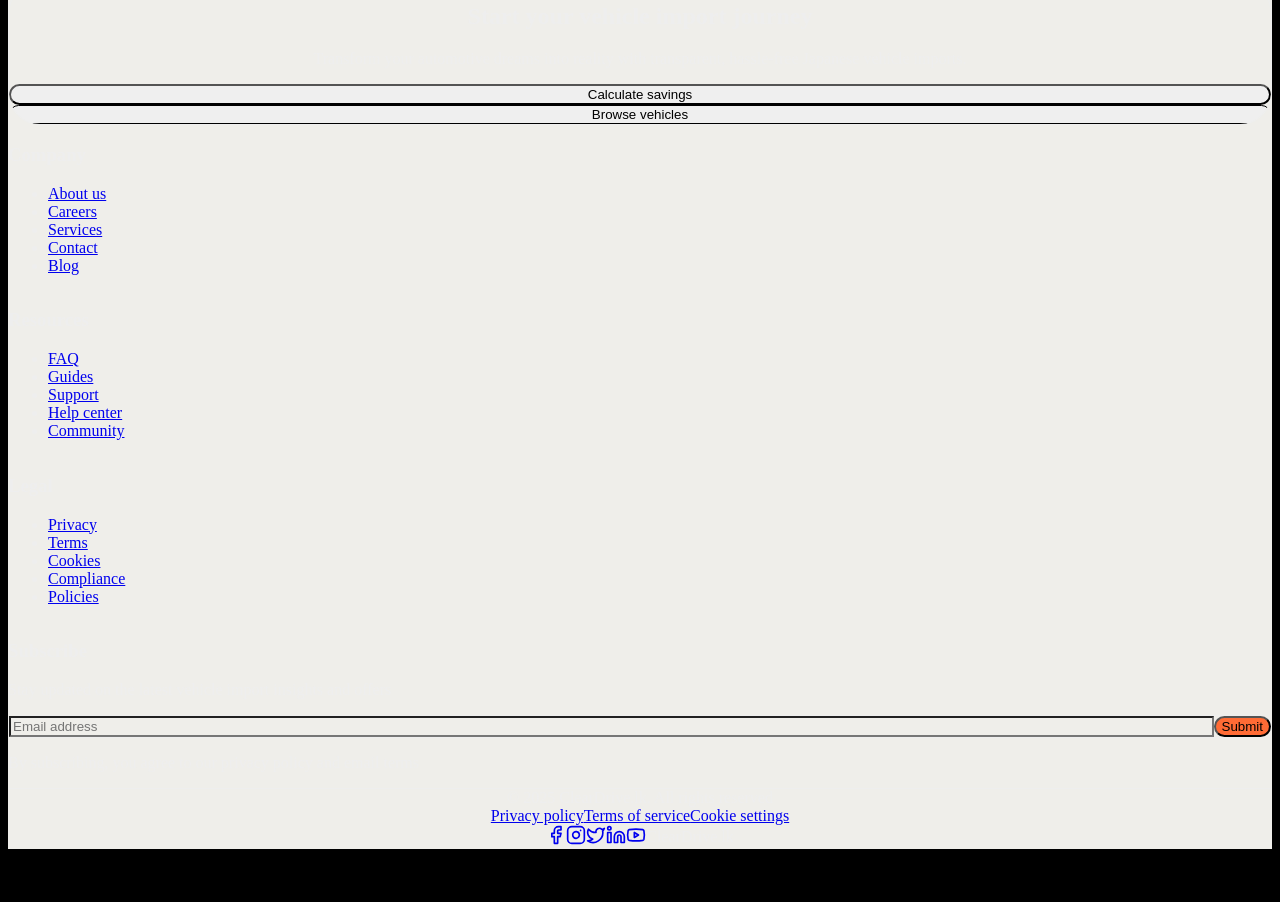
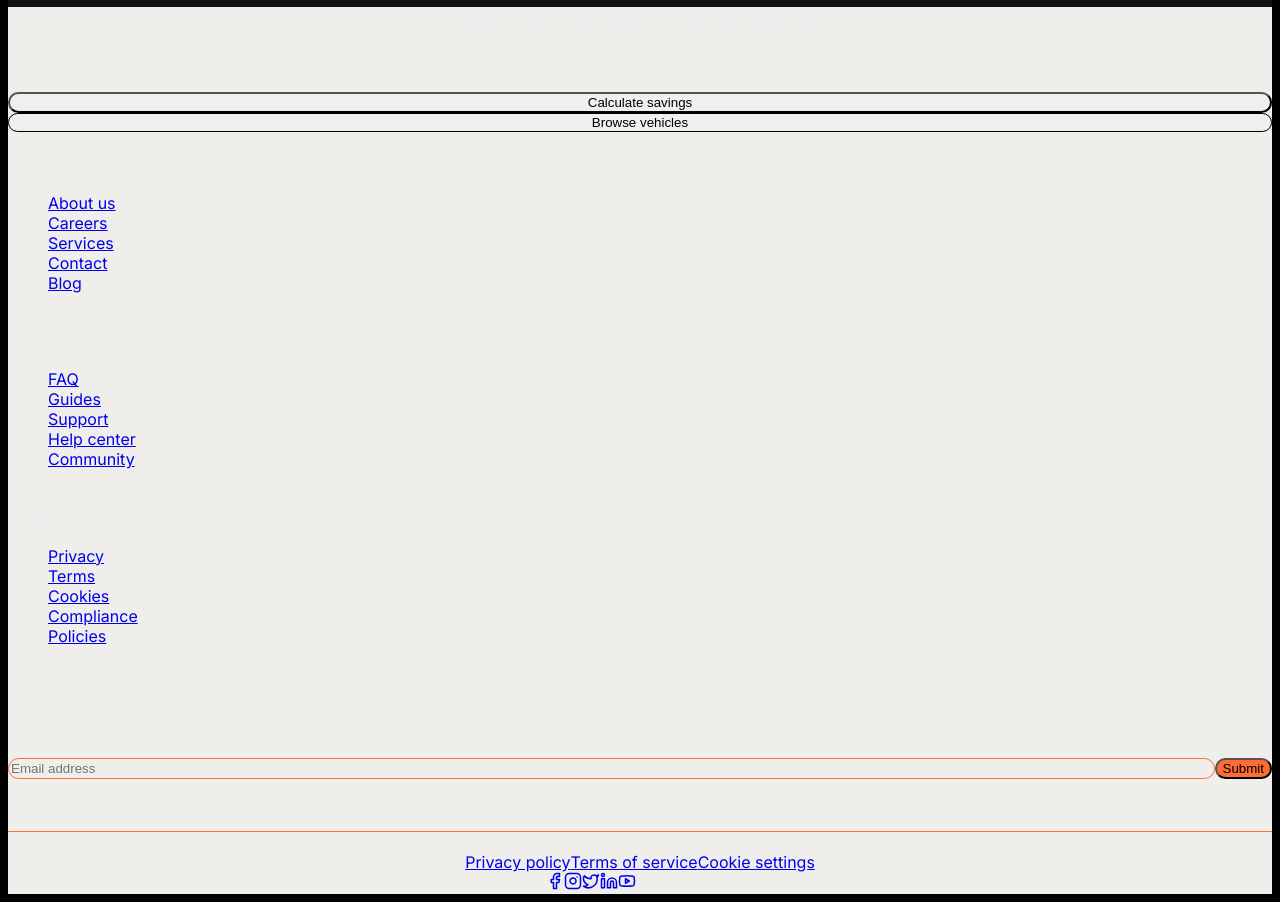
Before and after one commit to ClearDrive-lk/cleardrive-landing, a Next.js app: page /features in a window 1280 px wide. Shown: the part 880-1782 px from the top of the page. Before the commit the page ends 1737 px from the top, so only its background shows below. Built offline with nearby package versions, Linux system fonts and the light colour scheme.

Commit message:
layout and footer

```diff
--- a/app/layout.tsx
+++ b/app/layout.tsx
@@ -1,23 +1,23 @@
+import type { Metadata } from "next";
+import { Inter } from "next/font/google";
 import "./globals.css";
-import type { Metadata } from "next";
-import Navbar from "@/components/Navbar";
 import Footer from "@/components/Footer";
 
+const inter = Inter({ subsets: ["latin"] });
+
 export const metadata: Metadata = {
-  title: "ClearDrive.lk – Transparent Vehicle Imports",
-  description:
-    "ClearDrive.lk is an IIT SDGP project for transparent vehicle importing to Sri Lanka.",
+  title: "ClearDrive.lk | Transparent Vehicle Imports",
+  description: "ClearDrive.lk is an IIT SDGP project for transparent vehicle importing to Sri Lanka.",
 };
 
 export default function RootLayout({
   children,
-}: {
+}: Readonly<{
   children: React.ReactNode;
-}) {
+}>) {
   return (
     <html lang="en">
-      <body className="bg-black text-[#EEEEEE] antialiased">
-        <Navbar />
+      <body className={`${inter.className} bg-[#111]`}>
         {children}
         <Footer />
       </body>
--- a/components/Footer.tsx
+++ b/components/Footer.tsx
@@ -3,13 +3,11 @@ import { Facebook, Instagram, Linkedin, Twitter, Youtube } from 'lucide-react';
 
 export default function Footer() {
   return (
-    <footer className="bg-[#EFEEEA] text-gray-900 pt-16 pb-8 px-4 sm:px-6 lg:px-8 mt-20">
-      <div className="max-w-7xl mx-auto">
+    <footer className="bg-[#EFEEEA] text-gray-900 pt-16 pb-8 px-4 sm:px-6 lg:px-8 mt-20 font-sans">
+      <div className="max-w-[1474px] mx-auto">
 
-        {/* --- Top CTA Card Section --- */}
-        {/* This mimics the floating card in your design */}
-        <div className="bg-white rounded-[2rem] border border-orange-500/30 p-10 md:p-16 text-center shadow-sm mb-20 relative overflow-hidden">
-          <div className="relative z-10">
+        {/* --- 1. Top CTA Card --- */}
+        <div className="bg-white rounded-[2.5rem] p-12 md:p-16 text-center shadow-sm mb-20">
           <h2 className="text-3xl md:text-4xl font-bold mb-4 text-black">
             Start your vehicle import journey
           </h2>
@@ -25,59 +23,57 @@ export default function Footer() {
             </button>
           </div>
         </div>
-        </div>
 
-        {/* --- Main Footer Links --- */}
-        <div className="grid grid-cols-1 md:grid-cols-2 lg:grid-cols-4 gap-12 lg:gap-20 mb-16">
+        {/* --- 2. Main Footer Links --- */}
+        <div className="grid grid-cols-1 md:grid-cols-2 lg:grid-cols-4 gap-12 mb-16 px-4">
 
-          {/* Company Column */}
+          {/* Company */}
           <div>
-            <h3 className="font-bold text-lg mb-6">Company</h3>
-            <ul className="space-y-4 text-gray-600">
-              <li><Link href="/about" className="hover:text-orange-500 transition">About us</Link></li>
-              <li><Link href="/careers" className="hover:text-orange-500 transition">Careers</Link></li>
-              <li><Link href="/services" className="hover:text-orange-500 transition">Services</Link></li>
-              <li><Link href="/contact" className="hover:text-orange-500 transition">Contact</Link></li>
-              <li><Link href="/blog" className="hover:text-orange-500 transition">Blog</Link></li>
+            <h3 className="font-bold text-lg mb-6 text-black">Company</h3>
+            <ul className="space-y-4 text-gray-600 text-sm">
+              <li><Link href="/about" className="hover:text-[#FF6B35]">About us</Link></li>
+              <li><Link href="/careers" className="hover:text-[#FF6B35]">Careers</Link></li>
+              <li><Link href="/services" className="hover:text-[#FF6B35]">Services</Link></li>
+              <li><Link href="/contact" className="hover:text-[#FF6B35]">Contact</Link></li>
+              <li><Link href="/blog" className="hover:text-[#FF6B35]">Blog</Link></li>
             </ul>
           </div>
 
-          {/* Resources Column */}
+          {/* Resources */}
           <div>
-            <h3 className="font-bold text-lg mb-6">Resources</h3>
-            <ul className="space-y-4 text-gray-600">
-              <li><Link href="/faq" className="hover:text-orange-500 transition">FAQ</Link></li>
-              <li><Link href="/guides" className="hover:text-orange-500 transition">Guides</Link></li>
-              <li><Link href="/support" className="hover:text-orange-500 transition">Support</Link></li>
-              <li><Link href="/help" className="hover:text-orange-500 transition">Help center</Link></li>
-              <li><Link href="/community" className="hover:text-orange-500 transition">Community</Link></li>
+            <h3 className="font-bold text-lg mb-6 text-black">Resources</h3>
+            <ul className="space-y-4 text-gray-600 text-sm">
+              <li><Link href="/faq" className="hover:text-[#FF6B35]">FAQ</Link></li>
+              <li><Link href="/guides" className="hover:text-[#FF6B35]">Guides</Link></li>
+              <li><Link href="/support" className="hover:text-[#FF6B35]">Support</Link></li>
+              <li><Link href="/help" className="hover:text-[#FF6B35]">Help center</Link></li>
+              <li><Link href="/community" className="hover:text-[#FF6B35]">Community</Link></li>
             </ul>
           </div>
 
-          {/* Legal Column */}
+          {/* Legal */}
           <div>
-            <h3 className="font-bold text-lg mb-6">Legal</h3>
-            <ul className="space-y-4 text-gray-600">
-              <li><Link href="/privacy" className="hover:text-orange-500 transition">Privacy</Link></li>
-              <li><Link href="/terms" className="hover:text-orange-500 transition">Terms</Link></li>
-              <li><Link href="/cookies" className="hover:text-orange-500 transition">Cookies</Link></li>
-              <li><Link href="/compliance" className="hover:text-orange-500 transition">Compliance</Link></li>
-              <li><Link href="/policies" className="hover:text-orange-500 transition">Policies</Link></li>
+            <h3 className="font-bold text-lg mb-6 text-black">Legal</h3>
+            <ul className="space-y-4 text-gray-600 text-sm">
+              <li><Link href="/privacy" className="hover:text-[#FF6B35]">Privacy</Link></li>
+              <li><Link href="/terms" className="hover:text-[#FF6B35]">Terms</Link></li>
+              <li><Link href="/cookies" className="hover:text-[#FF6B35]">Cookies</Link></li>
+              <li><Link href="/compliance" className="hover:text-[#FF6B35]">Compliance</Link></li>
+              <li><Link href="/policies" className="hover:text-[#FF6B35]">Policies</Link></li>
             </ul>
           </div>
 
-          {/* Subscribe Column */}
+          {/* Subscribe */}
           <div>
-            <h3 className="font-bold text-lg mb-4">Subscribe</h3>
+            <h3 className="font-bold text-lg mb-4 text-black">Subscribe</h3>
             <p className="text-gray-600 mb-6 text-sm">
               Stay updated on the latest vehicle import insights and offers
             </p>
-            <form className="flex flex-col gap-3">
-              <div className="flex bg-white rounded-full border border-gray-300 p-1 pl-4">
+            <form className="flex gap-3">
               <input
                 type="email"
                 placeholder="Email address"
-                  className="flex-1 bg-transparent outline-none text-sm text-gray-700 placeholder:text-gray-400"
+                className="flex-1 bg-transparent border border-[#FF6B35] rounded-full px-4 py-2 text-sm outline-none placeholder:text-gray-400"
               />
               <button
                 type="button"
@@ -85,18 +81,18 @@ export default function Footer() {
               >
                 Submit
               </button>
-              </div>
             </form>
-            <p className="text-xs text-gray-400 mt-4">
+            <p className="text-xs text-gray-500 mt-4">
               By subscribing, you agree to our privacy policy and email terms
             </p>
           </div>
         </div>
 
-        {/* --- Bottom Bar --- */}
-        <div className="pt-8 border-t border-orange-500/20 flex flex-col md:flex-row justify-between items-center gap-4 text-sm">
+        {/* --- 3. Bottom Bar --- */}
+        <div className="pt-8 border-t border-[#FF6B35] flex flex-col xl:flex-row justify-between items-center gap-6 text-xs text-gray-700 font-medium px-4">
 
-          <div className="flex flex-col md:flex-row items-center gap-4 md:gap-8 text-gray-600">
+          {/* Left Side: Copyright + Links */}
+          <div className="flex flex-col md:flex-row items-center gap-4 md:gap-8">
             <span>© 2025 ClearDrive.lk. All rights reserved</span>
             <div className="flex gap-6 underline decoration-gray-400">
               <Link href="/privacy" className="hover:text-black">Privacy policy</Link>
@@ -105,15 +101,16 @@ export default function Footer() {
             </div>
           </div>
 
-          <div className="flex items-center gap-6">
+          {/* Right Side: Icons + Brand */}
+          <div className="flex items-center gap-8">
             <div className="flex gap-4 text-black">
-              <Link href="#" aria-label="Facebook"><Facebook size={20} /></Link>
-              <Link href="#" aria-label="Instagram"><Instagram size={20} /></Link>
-              <Link href="#" aria-label="X (Twitter)"><Twitter size={20} /></Link>
-              <Link href="#" aria-label="LinkedIn"><Linkedin size={20} /></Link>
-              <Link href="#" aria-label="YouTube"><Youtube size={20} /></Link>
+              <Link href="#" aria-label="Facebook"><Facebook size={18} /></Link>
+              <Link href="#" aria-label="Instagram"><Instagram size={18} /></Link>
+              <Link href="#" aria-label="X"><Twitter size={18} /></Link>
+              <Link href="#" aria-label="LinkedIn"><Linkedin size={18} /></Link>
+              <Link href="#" aria-label="YouTube"><Youtube size={18} /></Link>
             </div>
-            <span className="font-bold text-black">ClearDrive.lk</span>
+            <span className="font-bold text-slate-700 text-sm">ClearDrive.lk</span>
           </div>
 
         </div>
```
Lines whose indentation alone changed are shown as unchanged.
